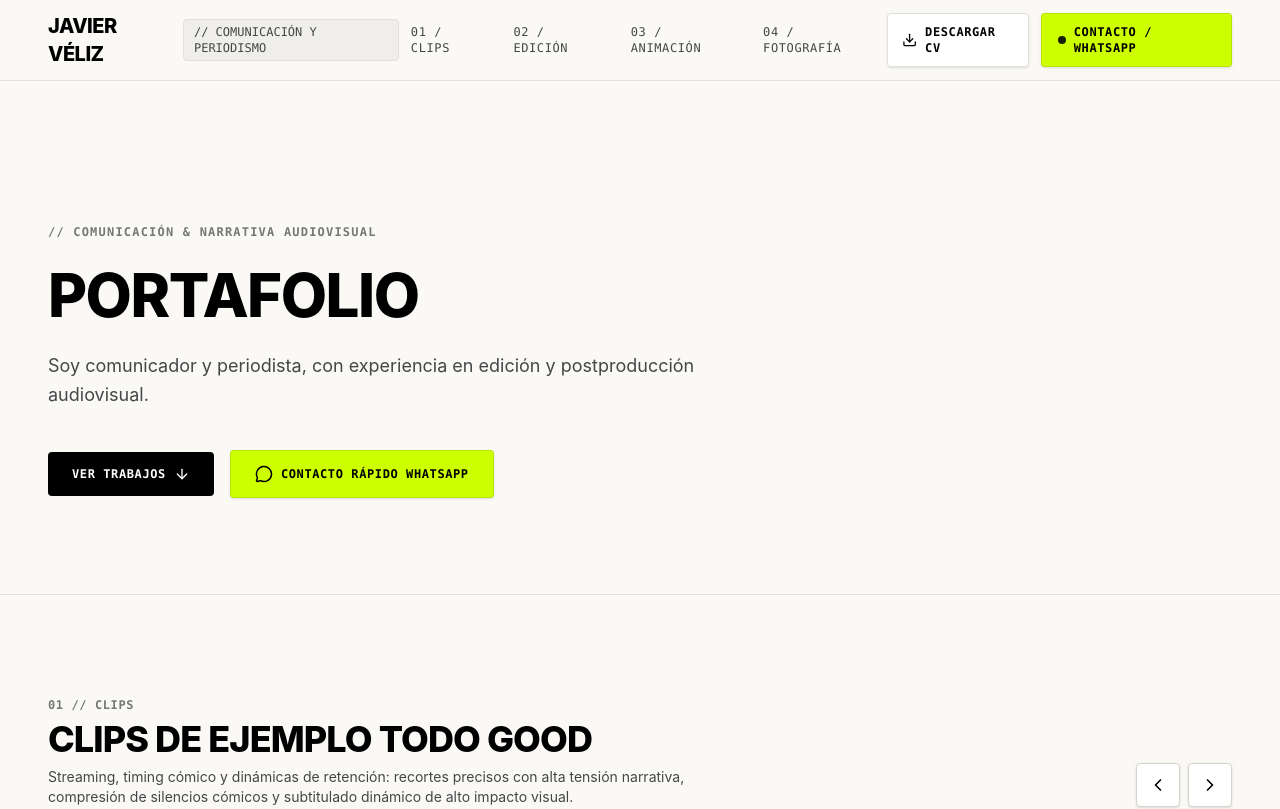
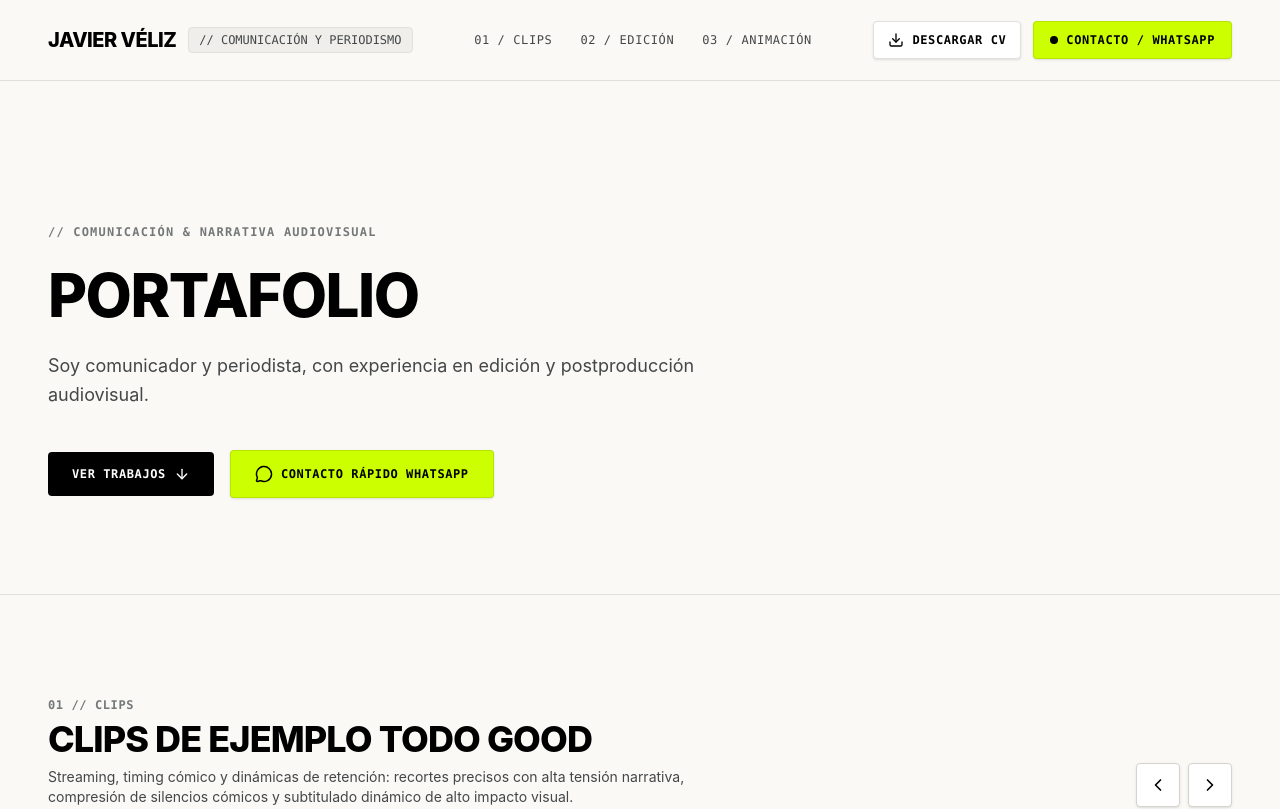
Before and after one commit to javierveliztacure/mi-portafolio, a React (Vite) app: page / in a window 1280 px wide. Shown: the top 809 px of the page. Built offline with nearby package versions, Linux system fonts and the light colour scheme.

Commit message:
secciones comentadas

```diff
--- a/src/components/ContactSection.tsx
+++ b/src/components/ContactSection.tsx
@@ -64,7 +64,7 @@ export default function ContactSection() {
                 />
               </a>
 
-              <a
+              {/* <a
                 href={`mailto:${CONTACT_EMAIL}`}
                 className="group w-full py-4 px-5 border border-white/20 hover:border-white/50 rounded flex items-center justify-between gap-3 transition-colors"
               >
@@ -83,19 +83,19 @@ export default function ContactSection() {
                   size={20}
                   className="text-white/50 transition-transform group-hover:translate-x-0.5 group-hover:-translate-y-0.5"
                 />
-              </a>
+              </a> */}
             </div>
           </div>
 
           {/* Editorial commitments */}
-          <div className="mt-10 lg:mt-12 pt-6 border-t border-white/15 grid grid-cols-1 sm:grid-cols-3 gap-4 font-mono text-xs text-white/80">
+          {/* <div className="mt-10 lg:mt-12 pt-6 border-t border-white/15 grid grid-cols-1 sm:grid-cols-3 gap-4 font-mono text-xs text-white/80">
             {commitments.map((item) => (
               <div key={item} className="flex items-center gap-2">
                 <CheckCircle size={16} className="text-[#ccff00] shrink-0" />
                 <span>{item}</span>
               </div>
             ))}
-          </div>
+          </div> */}
         </div>
       </div>
     </section>
--- a/src/components/Header.tsx
+++ b/src/components/Header.tsx
@@ -36,12 +36,12 @@ export default function Header() {
           >
             03 / Animación
           </a>
-          <a
+          {/* <a
             href="#fotografia"
             className="px-3 py-2 rounded hover:text-black hover:bg-[#efeeeb] transition-colors"
           >
             04 / Fotografía
-          </a>
+          </a> */}
         </nav>
 
         {/* Action Buttons */}
--- a/src/pages/Home.tsx
+++ b/src/pages/Home.tsx
@@ -3,7 +3,7 @@ import HeroSection from "../components/HeroSection";
 import ClipsCarousel from "../components/CarouselSections/ClipsCarousel";
 import EdicionCarousel from "../components/CarouselSections/EdicionCarousel";
 import AnimacionesCarousel from "../components/CarouselSections/AnimacionesCarousel";
-import FotografiaCarousel from "../components/CarouselSections/FotografiaCarousel";
+// import FotografiaCarousel from "../components/CarouselSections/FotografiaCarousel";
 import ContactSection from "../components/ContactSection";
 import Footer from "../components/Footer";
 
@@ -16,7 +16,7 @@ export default function Home() {
         <ClipsCarousel />
         <EdicionCarousel />
         <AnimacionesCarousel />
-        <FotografiaCarousel />
+{/*         <FotografiaCarousel /> */}
         <ContactSection />
       </main>
       <Footer />
```
